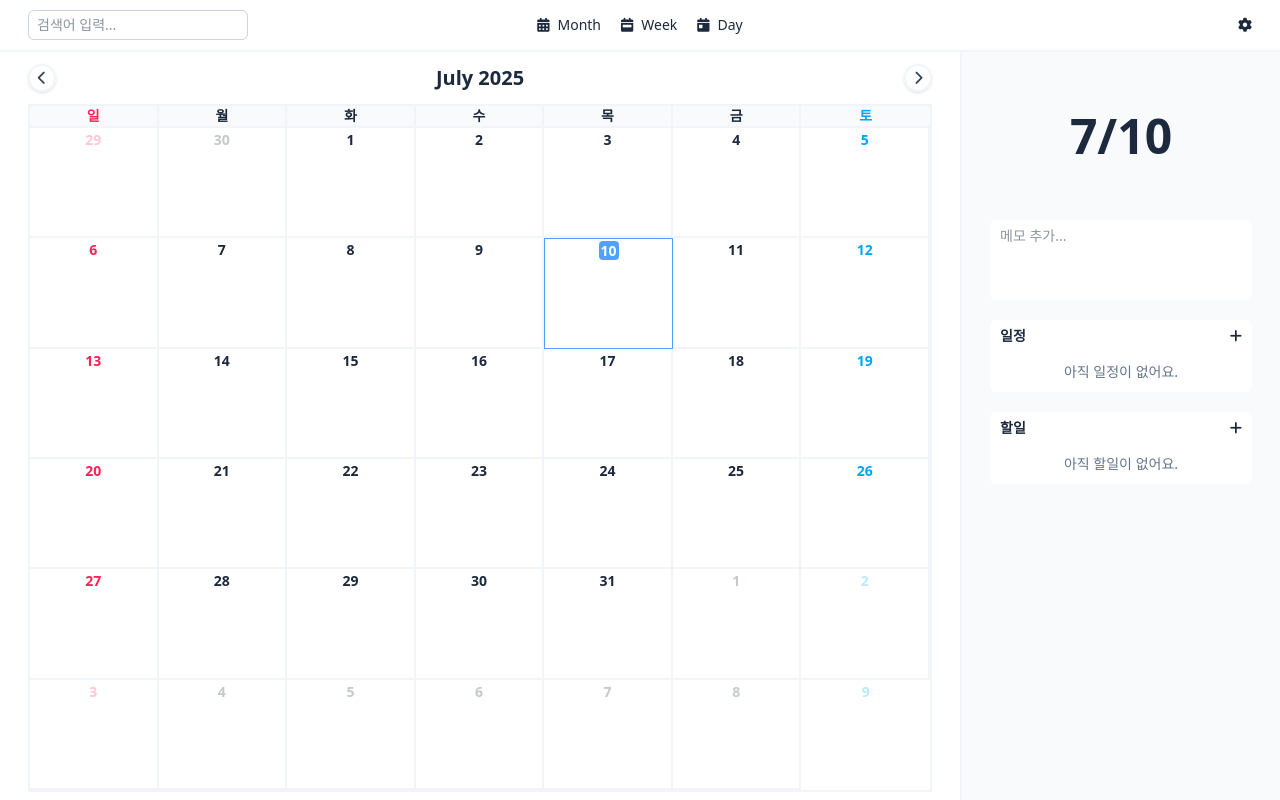
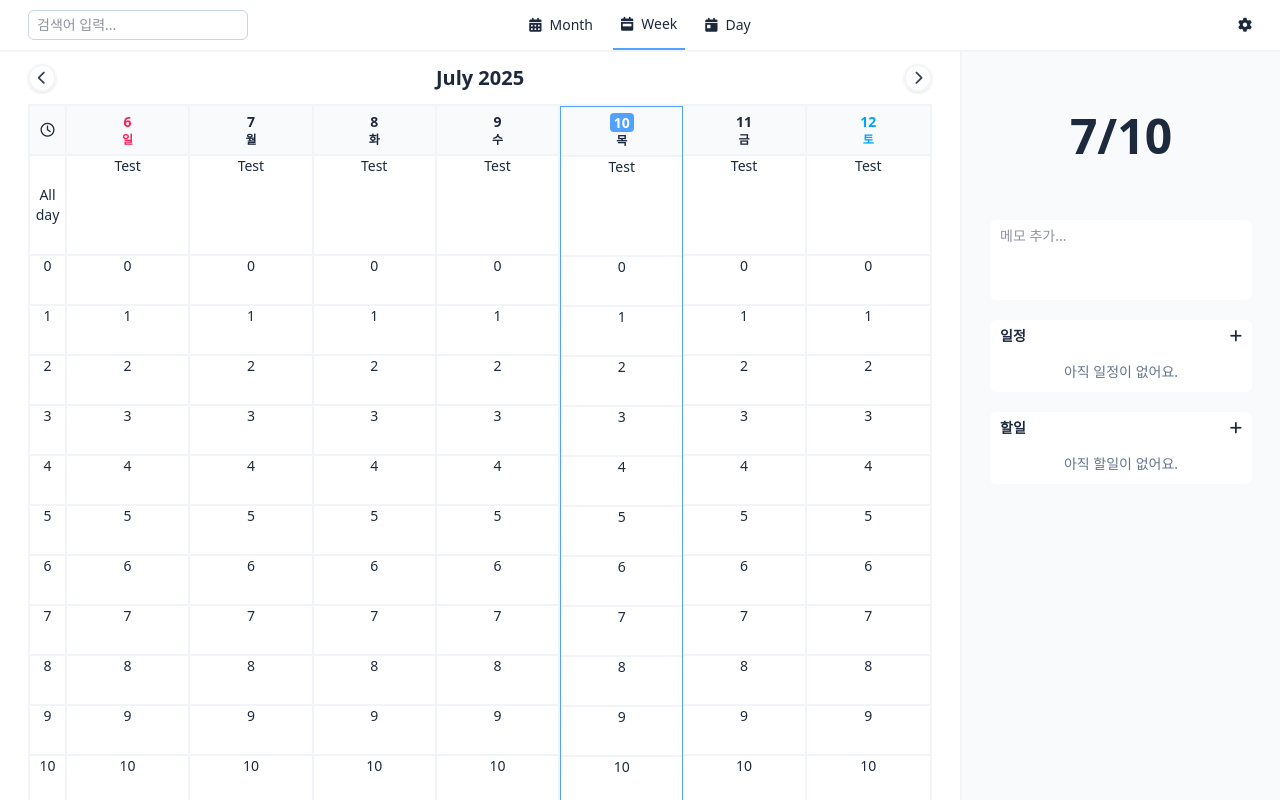
Before and after one commit to Alchernix/schedule-management-app, a React (Vite) app: page / in a window 1280 px wide. Both pictures are taken after a click on the item "Week". Built offline with nearby package versions, Linux system fonts and the light colour scheme.

Commit message:
주별 뷰 구현 중

```diff
--- a/src/App.tsx
+++ b/src/App.tsx
@@ -3,15 +3,20 @@ import Header from "./components/Header";
 import Calendar from "./components/Calendar";
 import Sidebar from "./components/Sidebar";
 import { useLoadData } from "./store/dailyStore";
+import { useViewStore } from "./store/ViewStore";
+import WeekView from "./components/WeekView";
 
 function App() {
+  const curerntView = useViewStore.use.currentView();
+
   useLoadData();
   return (
     <div className="flex flex-col h-screen">
       <Header />
       <div className="flex flex-1 overflow-hidden">
         <div className="flex-1">
-          <Calendar />
+          {curerntView === "Month" && <Calendar />}
+          {curerntView === "Week" && <WeekView />}
         </div>
         <div className="w-50 md:w-xs h-full overflow-y-auto border-l-2 border-l-slate-100 bg-slate-50">
           <Sidebar />
--- a/src/components/Calendar.tsx
+++ b/src/components/Calendar.tsx
@@ -7,11 +7,10 @@ import {
   isSaturday,
   isSameMonth,
   isSameDay,
-  format,
-  addMonths,
 } from "date-fns";
 import { useCurrentDateStore } from "../store/currentDateStore";
 import { useDailyStore } from "../store/dailyStore";
+import CalendarHeader from "./CalendarHeader";
 
 export default function Calendar() {
   return (
@@ -22,28 +21,6 @@ export default function Calendar() {
         <CalendarCells />
       </div>
     </main>
-  );
-}
-
-function CalendarHeader() {
-  const currentDate = useCurrentDateStore.use.currentDate();
-  const onChangeMonth = useCurrentDateStore.use.handleChangeMonth();
-  return (
-    <div className="flex items-center justify-between py-3">
-      <Button
-        onClick={() => onChangeMonth(startOfMonth(addMonths(currentDate, -1)))}
-      >
-        <i className="fa-solid fa-chevron-left"></i>
-      </Button>
-      <p className="font-bold text-xl">
-        {format(currentDate, "MMMM")} {currentDate.getFullYear()}
-      </p>
-      <Button
-        onClick={() => onChangeMonth(startOfMonth(addMonths(currentDate, 1)))}
-      >
-        <i className="fa-solid fa-chevron-right"></i>
-      </Button>
-    </div>
   );
 }
 
@@ -163,20 +140,3 @@ function CalendarCells() {
     </div>
   );
 }
-
-function Button({
-  children,
-  onClick,
-}: {
-  children: React.ReactNode;
-  onClick: React.MouseEventHandler<HTMLButtonElement>;
-}) {
-  return (
-    <button
-      onClick={onClick}
-      className="shadow border-2 border-slate-100 text-slate-700 rounded-full cursor-pointer aspect-square w-7 hover:bg-slate-50"
-    >
-      {children}
-    </button>
-  );
-}
--- /dev/null
+++ b/src/components/CalendarHeader.tsx
@@ -0,0 +1,63 @@
+import { useViewStore } from "../store/ViewStore";
+import { useCurrentDateStore } from "../store/currentDateStore";
+import {
+  startOfMonth,
+  addMonths,
+  format,
+  startOfWeek,
+  addWeeks,
+} from "date-fns";
+
+export default function CalendarHeader() {
+  const currentDate = useCurrentDateStore.use.currentDate();
+  const onChangeMonth = useCurrentDateStore.use.handleChangeMonth();
+  const onChangeWeek = useCurrentDateStore.use.handleChangeWeek();
+  const currentView = useViewStore.use.currentView();
+
+  function handleBack() {
+    if (currentView === "Month") {
+      onChangeMonth(startOfMonth(addMonths(currentDate, -1)));
+    } else {
+      onChangeWeek(startOfWeek(addWeeks(currentDate, -1)));
+    }
+  }
+
+  function handleNext() {
+    if (currentView === "Month") {
+      onChangeMonth(startOfMonth(addMonths(currentDate, 1)));
+    } else {
+      onChangeWeek(startOfWeek(addWeeks(currentDate, 1)));
+    }
+  }
+
+  return (
+    <div className="flex items-center justify-between py-3">
+      <Button onClick={handleBack}>
+        <i className="fa-solid fa-chevron-left"></i>
+      </Button>
+      <p className="font-bold text-xl">
+        {format(currentDate, "MMMM")} {currentDate.getFullYear()}
+      </p>
+      <Button onClick={handleNext}>
+        <i className="fa-solid fa-chevron-right"></i>
+      </Button>
+    </div>
+  );
+}
+
+function Button({
+  children,
+  onClick,
+}: {
+  children: React.ReactNode;
+  onClick: React.MouseEventHandler<HTMLButtonElement>;
+}) {
+  return (
+    <button
+      onClick={onClick}
+      className="shadow border-2 border-slate-100 text-slate-700 rounded-full cursor-pointer aspect-square w-7 hover:bg-slate-50"
+    >
+      {children}
+    </button>
+  );
+}
--- a/src/components/Header.tsx
+++ b/src/components/Header.tsx
@@ -1,12 +1,14 @@
+import { useViewStore } from "../store/ViewStore";
+
 export default function Header() {
   return (
-    <header className="grid grid-cols-3 items-center px-7 py-2.5 border-b-2 border-slate-100">
+    <header className="grid grid-cols-3 items-center px-7 h-13 border-b-2 border-slate-100">
       <input
         className="border border-slate-300 rounded-md px-2 py-1 col-start-1 justify-self-start"
         type="text"
         placeholder="검색어 입력..."
       />
-      <menu className="flex gap-5 col-start-2 justify-self-center">
+      <menu className="h-full flex gap-3 col-start-2 justify-self-center">
         <MenuItem
           label="Month"
           Icon={<i className="fa-solid fa-calendar-days"></i>}
@@ -26,13 +28,21 @@ export default function Header() {
 }
 
 interface MenuItemProps {
-  label: string;
+  label: "Month" | "Week" | "Day";
   Icon: React.ReactNode;
 }
 
 function MenuItem({ label, Icon }: MenuItemProps) {
+  const currentView = useViewStore.use.currentView();
+  const handleChangeView = useViewStore.use.handleChangeView();
+
   return (
-    <li className="flex items-center gap-2 cursor-pointer">
+    <li
+      onClick={() => handleChangeView(label)}
+      className={`flex items-center gap-2 cursor-pointer hover:bg-slate-50 px-2 ${
+        currentView === label ? "border-b-2 border-b-blue-400" : ""
+      }`}
+    >
       {Icon}
       <p>{label}</p>
     </li>
--- /dev/null
+++ b/src/components/WeekView.tsx
@@ -0,0 +1,97 @@
+import { useCurrentDateStore } from "../store/currentDateStore";
+import CalendarHeader from "./CalendarHeader";
+import { startOfWeek, addDays, isSameDay } from "date-fns";
+
+export default function WeekView() {
+  const currentDate = useCurrentDateStore.use.currentDate();
+  const days: Date[] = [];
+  const start = startOfWeek(currentDate);
+  for (let i = 0; i < 7; i++) {
+    days.push(addDays(start, i));
+  }
+  const times: number[] = [];
+  for (let i = 0; i < 24; i++) {
+    times.push(i);
+  }
+
+  return (
+    <main className="flex flex-col h-full px-7 pb-2 overflow-y-scroll">
+      <CalendarHeader />
+      <div className="flex flex-1 flex-col border-2 border-slate-100">
+        <div className="grid [grid-template-columns:0.3fr_repeat(7,_1fr)] text-center divide-x-2 divide-slate-100 border-b-2 border-b-slate-100">
+          <TimeRow times={times} />
+          {["일", "월", "화", "수", "목", "금", "토"].map((day, idx) => {
+            const date = days[idx];
+            return <DayRow times={times} day={day} date={date} />;
+          })}
+        </div>
+      </div>
+    </main>
+  );
+}
+
+function TimeRow({ times }: { times: number[] }) {
+  return (
+    <div className="grid [grid-template-rows:50px_100px_repeat(24,_50px)] divide-y-2 divide-slate-100 text-center border-r-2 border-r-slate-100">
+      <div className="bg-slate-50 flex items-center justify-center">
+        <i className="fa-regular fa-clock"></i>
+      </div>
+      <div className="flex items-center justify-center">
+        All
+        <br />
+        day
+      </div>
+      {times.map((time) => (
+        <div key={time}>{time}</div>
+      ))}
+    </div>
+  );
+}
+
+type DayRowsProps = {
+  times: number[];
+  day: string;
+  date: Date;
+};
+
+function DayRow({ times, day, date }: DayRowsProps) {
+  const currentDate = useCurrentDateStore.use.currentDate();
+  const today = new Date();
+  const onChangeDate = useCurrentDateStore.use.handleChangeDate();
+
+  let classes =
+    "font-bold bg-slate-50 flex flex-col items-center justify-center";
+  if (day === "일") {
+    classes += " text-rose-500";
+  } else if (day === "토") {
+    classes += " text-sky-500";
+  }
+
+  return (
+    <div
+      onClick={() => onChangeDate(date)}
+      className={`grid [grid-template-rows:50px_100px_repeat(24,_50px)] divide-y-2 divide-slate-100 text-center cursor-pointer ${
+        isSameDay(date, currentDate) ? "border border-blue-400" : ""
+      }`}
+    >
+      <div className={classes} key={day}>
+        <p>
+          <span
+            className={`px-1 ${
+              isSameDay(today, date) ? "bg-blue-400 text-white rounded-sm" : ""
+            }
+
+                `}
+          >
+            {date.getDate()}
+          </span>
+        </p>
+        <p className="text-xs">{day}</p>
+      </div>
+      <div>Test</div>
+      {times.map((time) => (
+        <div key={time}>{time}</div>
+      ))}
+    </div>
+  );
+}
--- /dev/null
+++ b/src/store/ViewStore.ts
@@ -0,0 +1,16 @@
+import { create } from "zustand";
+import createSelectors from "./createSelectors";
+
+type View = "Month" | "Week" | "Day";
+
+type ViewState = {
+  currentView: View;
+  handleChangeView: (newView: View) => void;
+};
+
+const useViewStoreBase = create<ViewState>()((set) => ({
+  currentView: "Month",
+  handleChangeView: (newView) => set({ currentView: newView }),
+}));
+
+export const useViewStore = createSelectors(useViewStoreBase);
--- a/src/store/currentDateStore.ts
+++ b/src/store/currentDateStore.ts
@@ -1,10 +1,11 @@
 import { create } from "zustand";
-import { isSameMonth } from "date-fns";
+import { isSameMonth, isSameWeek } from "date-fns";
 import createSelectors from "./createSelectors";
 
 type currentDateState = {
   currentDate: Date;
   handleChangeMonth: (date: Date) => void;
+  handleChangeWeek: (date: Date) => void;
   handleChangeDate: (date: Date) => void;
 };
 
@@ -19,6 +20,15 @@ const useCurrentDateStoreBase = create<currentDateState>((set) => ({
         return { currentDate: date };
       }
     }),
+  handleChangeWeek: (date) =>
+    set(() => {
+      const today = new Date();
+      if (isSameWeek(today, date)) {
+        return { currentDate: today };
+      } else {
+        return { currentDate: date };
+      }
+    }),
   handleChangeDate: (date) => set(() => ({ currentDate: date })),
 }));
 
```
